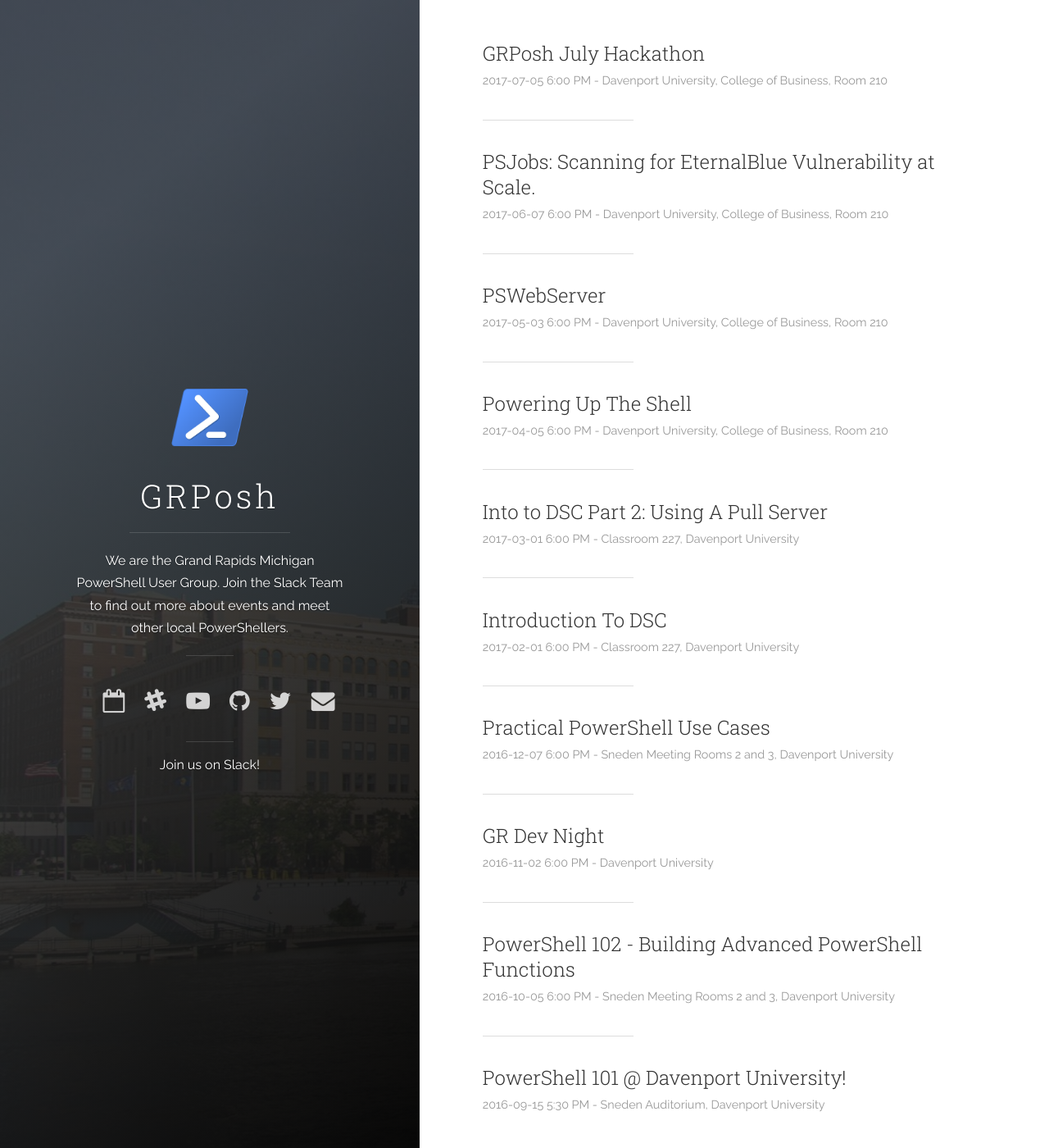
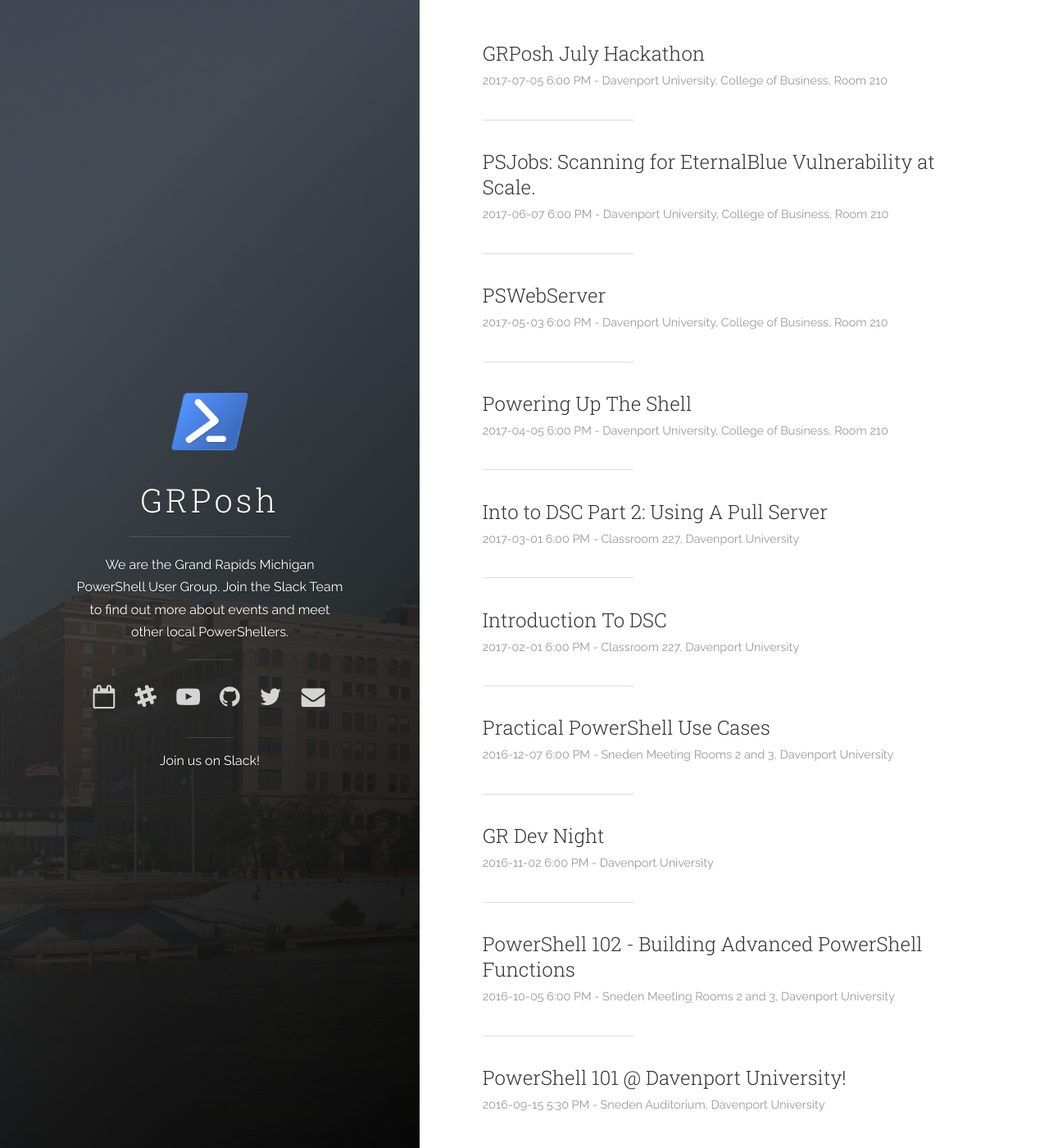
Before and after one commit to GRPosh/GRPosh.github.io, a Jekyll site: the page built from index.html, in a window 1280 px wide and 1400 px high. Shown: the whole window at 82% size. Built offline with Jekyll 4.4.1, drawn with Linux system fonts in a browser that asks for light colours; nearby versions of some CDN libraries; the list of posts is cut into pages by our own code.

Commit message:
Center homepage icons.

```diff
--- a/css/uno.css
+++ b/css/uno.css
@@ -406,7 +406,7 @@
 		color: #FFF; }
 
 .cover-navigation {
-	margin-top: 10px; }
+	margin-top: 0px; }
 
 .cover-navigation--social {
 	margin-left: 30px; }
@@ -436,6 +436,7 @@
 
 .btn, .navigation__item a {
 	padding: 12px 20px;
+
 	font-size: .9em;
 	font-weight: bold;
 	letter-spacing: 1px;
@@ -515,7 +516,7 @@
 			opacity: 1; }
 
 .navigation--social {
-	margin-left: 1.5em; }
+	margin-left: 0em; }
 	.navigation--social a {
 		padding: 6px 8px 6px 9px; }
 		.navigation--social a .label {
```
